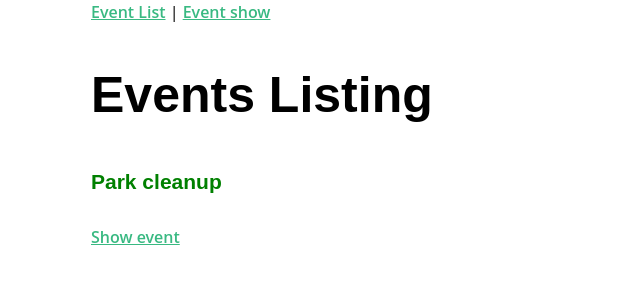
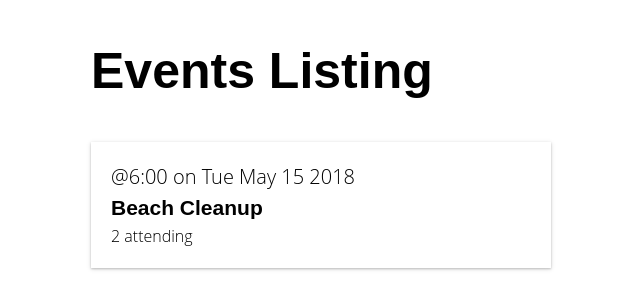
Before and after one commit to kasprzyk/vuex, a Vue app in the folder vue-app/: page / in a window 1280 px wide. Shown: the top 308 px of the page, without its empty margins (319-959 px from the left). Built offline with nearby package versions, Linux system fonts and the light colour scheme.

Commit message:
Styles and navbar added

```diff
--- a/vue-app/src/App.vue
+++ b/vue-app/src/App.vue
@@ -1,9 +1,6 @@
 <template>
   <div id="app">
-    <div id="nav">
-      <router-link to="/">Event List</router-link> |
-      <router-link to="/event-create">Event show</router-link>
-    </div>
+    <div id="nav"></div>
     <router-view />
   </div>
 </template>
--- a/vue-app/src/components/EventCard.vue
+++ b/vue-app/src/components/EventCard.vue
@@ -1,20 +1,52 @@
 <template>
-  <div>
-    <h4>{{ title }}</h4>
-  </div>
+  <router-link
+    class="event-link"
+    :to="{ name: 'event-show', params: { id: '123' } }"
+  >
+    <div class="event-card -shadow">
+      <span class="eyebrow">@{{ event.time }} on {{ event.date }}</span>
+      <h4 class="title">{{ event.title }}</h4>
+      <span>{{ event.attendees.length }} attending</span>
+    </div>
+  </router-link>
 </template>
 <script>
 export default {
   name: 'EventCard',
   data() {
     return {
-      title: 'Park cleanup'
+      event: {
+        id: 1,
+        title: 'Beach Cleanup',
+        date: 'Tue May 15 2018',
+        time: '6:00',
+        attendees: [
+          { id: 'abc123', name: 'Piotr Kasprzycki' },
+          { id: 'def456', name: 'Piotr Kasprzycki2' }
+        ]
+      }
     }
   }
 }
 </script>
 <style scoped>
-h4 {
-  color: green;
+.event-card {
+  padding: 20px;
+  margin-bottom: 24px;
+  transition: all 0.2s linear;
+  cursor: pointer;
+}
+.event-card:hover {
+  transform: scale(1.01);
+  box-shadow: 0 3px 12px 0 rgba(0, 0, 0, 0.2), 0 1px 15px 0 rgba(0, 0, 0, 0.19);
+}
+.event-card > .title {
+  margin: 0;
+}
+
+.event-link {
+  color: black;
+  text-decoration: none;
+  font-weight: 100;
 }
 </style>
--- a/vue-app/src/views/EventList.vue
+++ b/vue-app/src/views/EventList.vue
@@ -2,9 +2,6 @@
   <div>
     <h1>Events Listing</h1>
     <EventCard />
-    <router-link :to="{ name: 'event-show', params: { id: '123' } }"
-      >Show event</router-link
-    >
   </div>
 </template>
 
```
Also changed, not shown: vue-app/src/components/NavBar.vue (added, +38 -0 lines).
